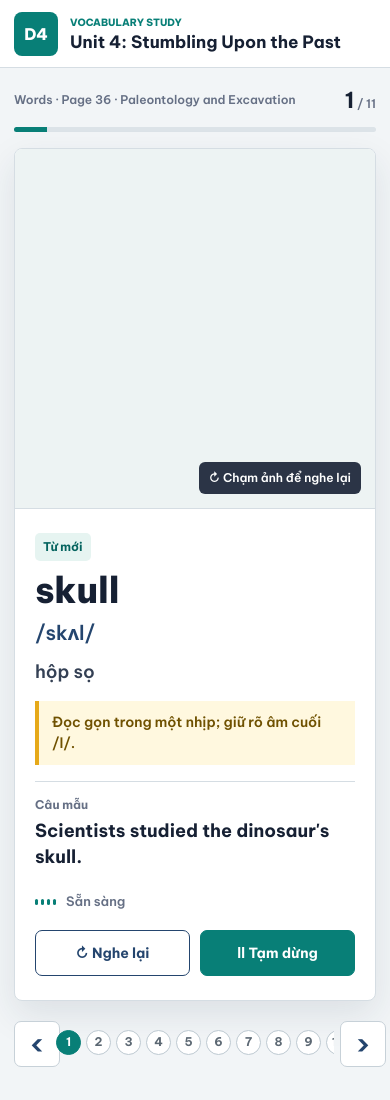
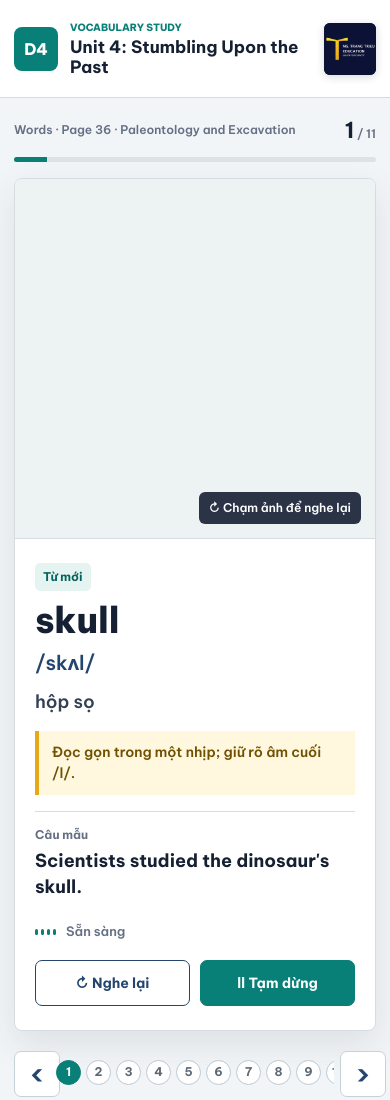
Before and after one commit to mstrangtrieueducation-droid/chxr5h6, a plain HTML site: page index.html in a window 390 px wide. Drawn offline with Linux system fonts and the light colour scheme.

Commit message:
Publish educational practice site

```diff
--- a/index.html
+++ b/index.html
@@ -8,7 +8,54 @@
     <title>Discover 4 - Unit 4: Stumbling Upon the Past | Vocabulary Study</title>
     <meta name="description" content="Tự học từ vựng Paleontology and Excavation, Unit 4, Oxford Discover 4.">
     <link rel="stylesheet" href="styles.css?v=20260806-discover4-selfstudy-u4">
-  </head>
+    <style data-official-brand>
+    header:has(> .official-brand-signature),
+    section.hero:has(> .official-brand-signature) {
+      position: relative;
+      min-height: 98px;
+    }
+
+    .official-brand-signature {
+      width: 82px;
+      height: 82px;
+      flex: 0 0 auto;
+      position: absolute;
+      top: 50%;
+      left: 50%;
+      transform: translate(-50%, -50%);
+      overflow: hidden;
+      border-radius: 6px;
+      background: #0d1435;
+      box-shadow: 0 2px 8px rgba(13, 20, 53, 0.16);
+      pointer-events: none;
+    }
+
+    .official-brand-signature img {
+      display: block;
+      width: 103px;
+      max-width: none;
+      height: 103px;
+      transform: translate(-10px, -8px);
+    }
+
+    @media (max-width: 680px) {
+      .official-brand-signature {
+        width: 52px;
+        height: 52px;
+        position: static;
+        margin-left: auto;
+        transform: none;
+        border-radius: 6px;
+      }
+
+      .official-brand-signature img {
+        width: 65px;
+        height: 65px;
+        transform: translate(-6px, -5px);
+      }
+    }
+  </style>
+</head>
   <body>
     <div class="shell">
       <header class="topbar">
@@ -19,7 +66,10 @@
             <h1>Unit 4: Stumbling Upon the Past</h1>
           </div>
         </div>
-      </header>
+            <div class="official-brand-signature" role="img" aria-label="Ms. Trang Trieu Education">
+        <img src="assets/brand/logo-official.webp" alt="" width="1600" height="1600">
+      </div>
+    </header>
       <main>
         <section class="mode-view is-active" id="learnView">
           <div class="section-head">
```
Also changed, not shown: assets/brand/logo-official.webp (added).
